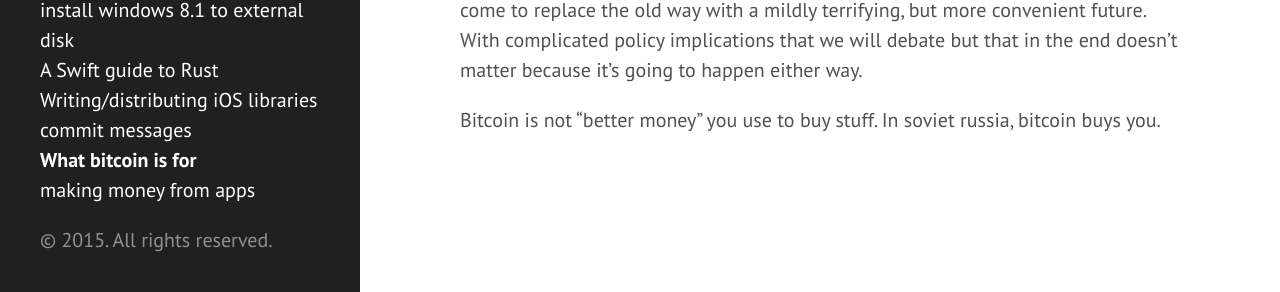
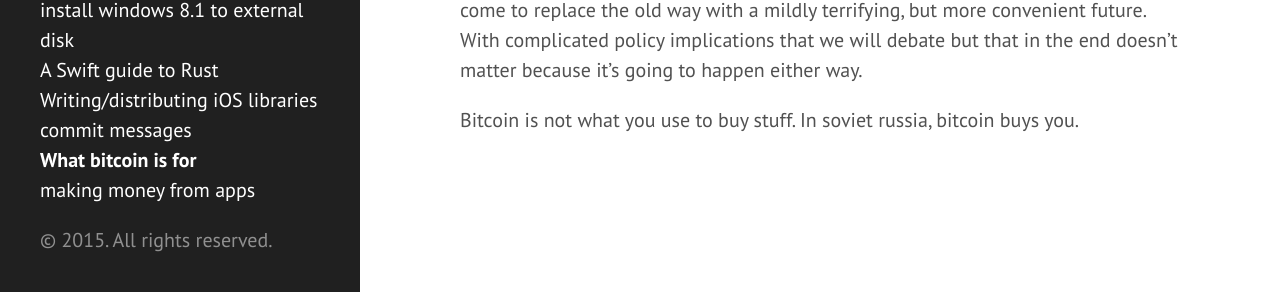
Before and after one commit to drewcrawford/drewcrawford.github.io, a Jekyll site: the page built from bitcoin/index.md, in a window 1280 px wide and 900 px high, scrolled down 2320 px. Shown: the part 605-897 px from the top of the window. Built offline with Jekyll 4.4.1, drawn with Linux system fonts in a browser that asks for light colours; nearby versions of some CDN libraries; Markdown is read by kramdown in place of the engine named in the settings.

Commit message:
the closer

```diff
--- a/bitcoin/index.md
+++ b/bitcoin/index.md
@@ -31,4 +31,4 @@ Of course, "vending machines that operate themselves" is really a stand-in for "
 
 Looking at bitcoin in terms of a currency is like looking at the iPhone in terms of a phone.  You're asking all the wrong questions.  I don't care whether bitcoin ever becomes a currency that people use to buy things, as if "people buying things" is the only category or even the most important category of economic activity that can exist.  Asking how bitcoin facilitates existing transactions is like asking how the Internet helps print journalism.  It has not come to help at all, but to destroy.  It has come to replace the old way with a mildly terrifying, but more convenient future.  With complicated policy implications that we will debate but that in the end doesn't matter because it's going to happen either way.
 
-Bitcoin is not "better money" you use to buy stuff.  In soviet russia, bitcoin buys you.
+Bitcoin is not what you use to buy stuff.  In soviet russia, bitcoin buys you.
```
